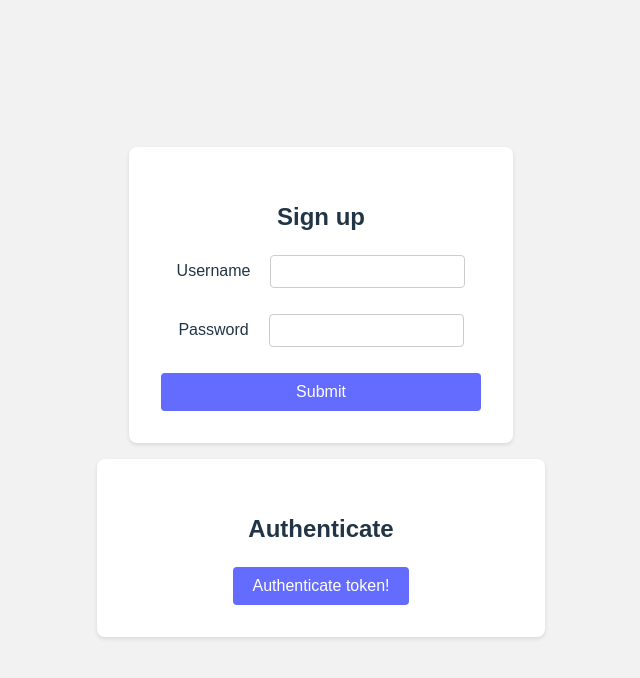
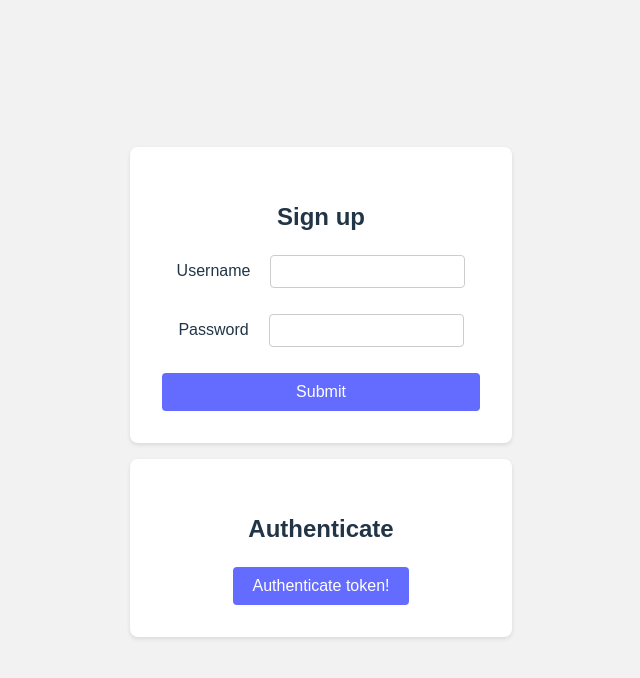
Before and after one commit to willhardwick/2401-react-forms, a React (Vite) app: page / in a window 1280 px wide. Shown: the top 678 px of the page, without its empty margins (319-959 px from the left). Built offline with nearby package versions, Linux system fonts and the light colour scheme.

Commit message:
styling test

```diff
--- a/src/App.css
+++ b/src/App.css
@@ -60,7 +60,8 @@ body {
   border-radius: 8px;
   margin-bottom: 1rem;
   box-shadow: 0 2px 4px rgba(0, 0, 0, 0.1);
-  width: 20rem;
+  max-width: 400px;
+  width: 90%;
   text-align: center;
 }
 
@@ -70,8 +71,8 @@ body {
   border-radius: 8px;
   margin-bottom: 1rem;
   box-shadow: 0 2px 4px rgba(0, 0, 0, 0.1);
-  width: 1rem;
-  width: 100%;
+  max-width: 400px;
+  width: 90%;
 }
 
 .form {
```
